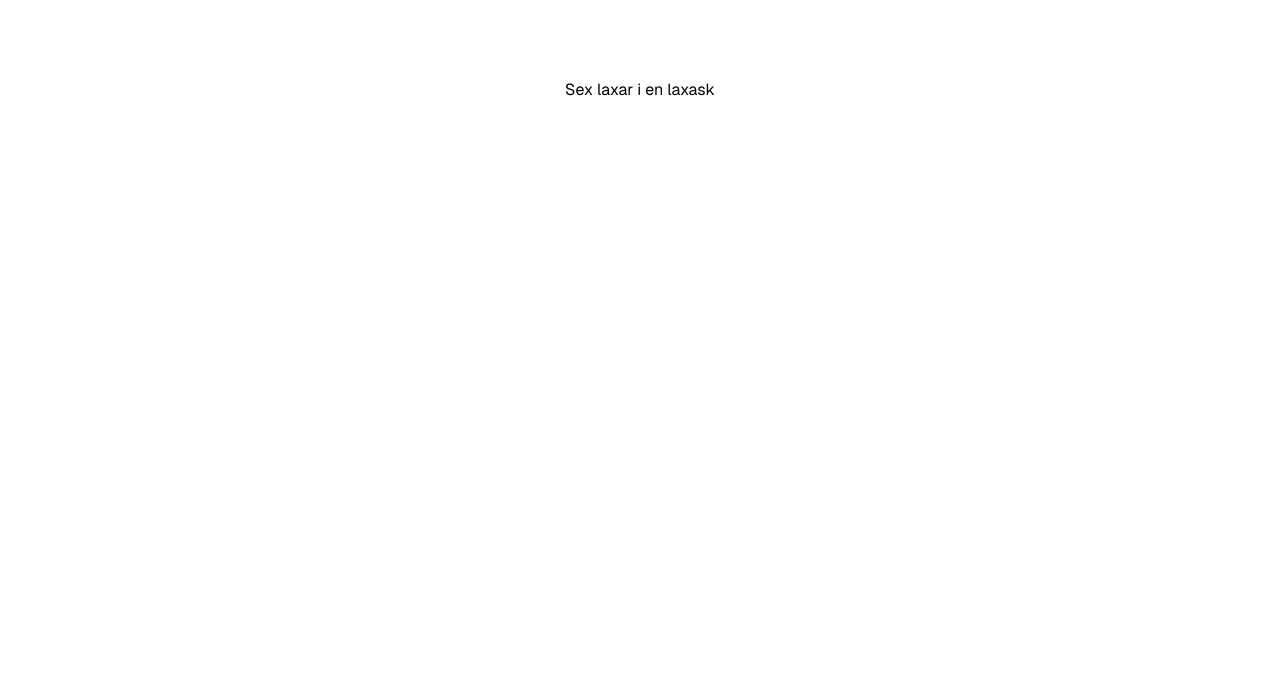
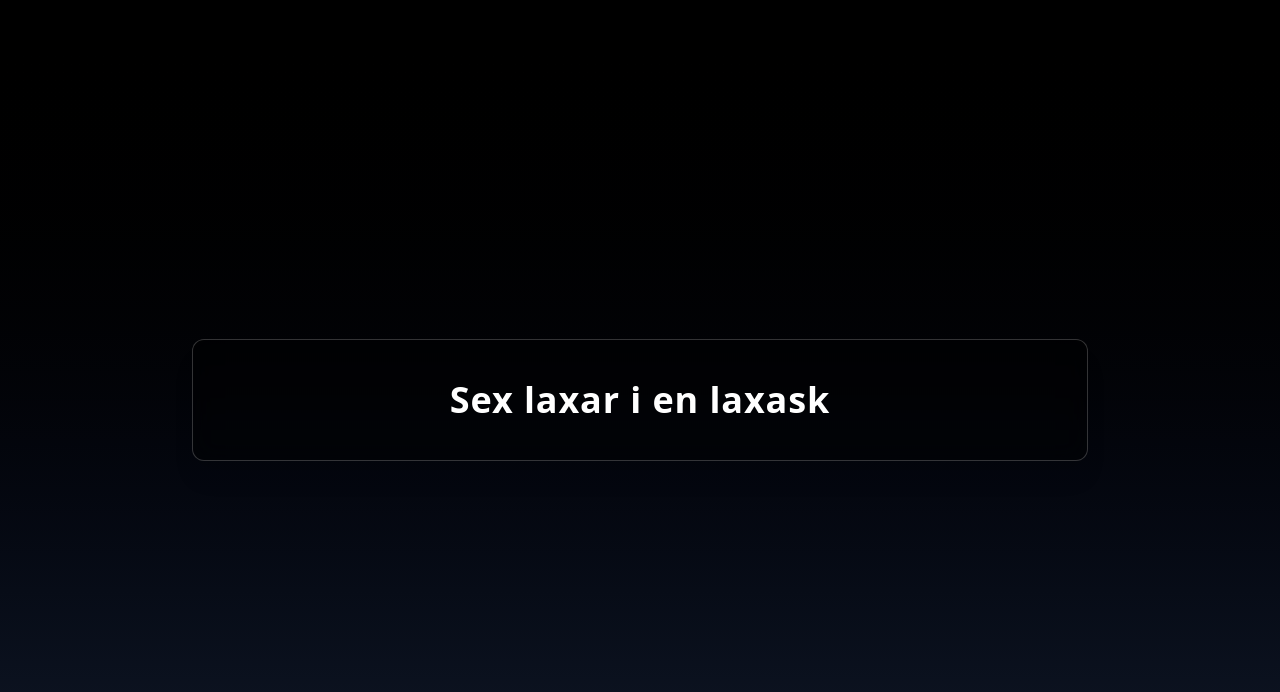
Before and after one commit to Endorze/Thornbound, a Next.js app: page / in a window 1280 px wide. Shown: the top 692 px of the page. Built offline with nearby package versions, Linux system fonts and the light colour scheme.

Commit message:
removed lore section will do in seprate ticket

```diff
--- a/src/app/Lore/Page.tsx
+++ /dev/null
@@ -1,18 +0,0 @@
-import TransparentContainer from "../components/TransparentContainer/TransparentContainer";
-
-export default function Lore() {
-  return (
-    <main className="min-h-screen bg-black -400 flex flex-col items-center justify-center p-8 text-white">
-
-      <h2 className="text-[64px] font-normal text-center mb-10">LORE</h2>
-      <TransparentContainer>
-        <p className="text-[20px] leading-relaxed text-center">
-          Lorem ipsum dolor sit amet consectetur adipisicing elit. Quisquam illum iusto error aperiam corrupti, recusandae, ipsam amet perferendis ullam ea nisi,
-          <br />
-          nesciunt fuga quasi optio? Quam in nemo nobis
-        </p>
-      </TransparentContainer>
-
-    </main>
-  );
-}
--- a/src/app/components/TransparentContainer/TransparentContainer.tsx
+++ /dev/null
@@ -1,13 +0,0 @@
-import { ReactNode } from "react";
-
-interface Props {
-  children: ReactNode;
-}
-
-export default function TransparentContainer({ children }: Props) {
-  return (
-    <div className="flex flex-col bg-white/10 backdrop-blur-md p-9 rounded-xl border border-white/20 text-gray-300">
-      {children}
-    </div>
-  );
-}
--- /dev/null
+++ b/src/app/components/TransparentContainerResuseable/TransparentContainerResuseable.tsx
@@ -0,0 +1,13 @@
+import { ReactNode } from "react";
+
+interface Props {
+  children: ReactNode;
+}
+
+export default function TransparentContainerResuseable({ children }: Props) {
+  return (
+    <div className="w-full max-w-4xl bg-black/40 backdrop-blur-md rounded-xl p-10 border border-white/20 shadow-xl">
+      {children}
+    </div>
+  );
+}
--- a/src/app/page.tsx
+++ b/src/app/page.tsx
@@ -1,7 +1,11 @@
+import TransparentContainerResuseable from "@/app/components/TransparentContainerResuseable/TransparentContainerResuseable";
+
 export default function Home() {
   return (
-    <div className="grid grid-rows-[20px_1fr_20px] items-center justify-items-center min-h-screen p-8 pb-20 gap-16 sm:p-20 font-[family-name:var(--font-geist-sans)]">
-      <h1>Sex laxar i en laxask</h1>
+    <div className="min-h-screen bg-gradient-to-b from-black to-gray-900 text-white flex items-center justify-center p-8 sm:p-20">
+      <TransparentContainerResuseable>
+        <h1 className="text-4xl font-semibold tracking-wide text-center">Sex laxar i en laxask</h1>
+      </TransparentContainerResuseable>
     </div>
   );
 }
```
